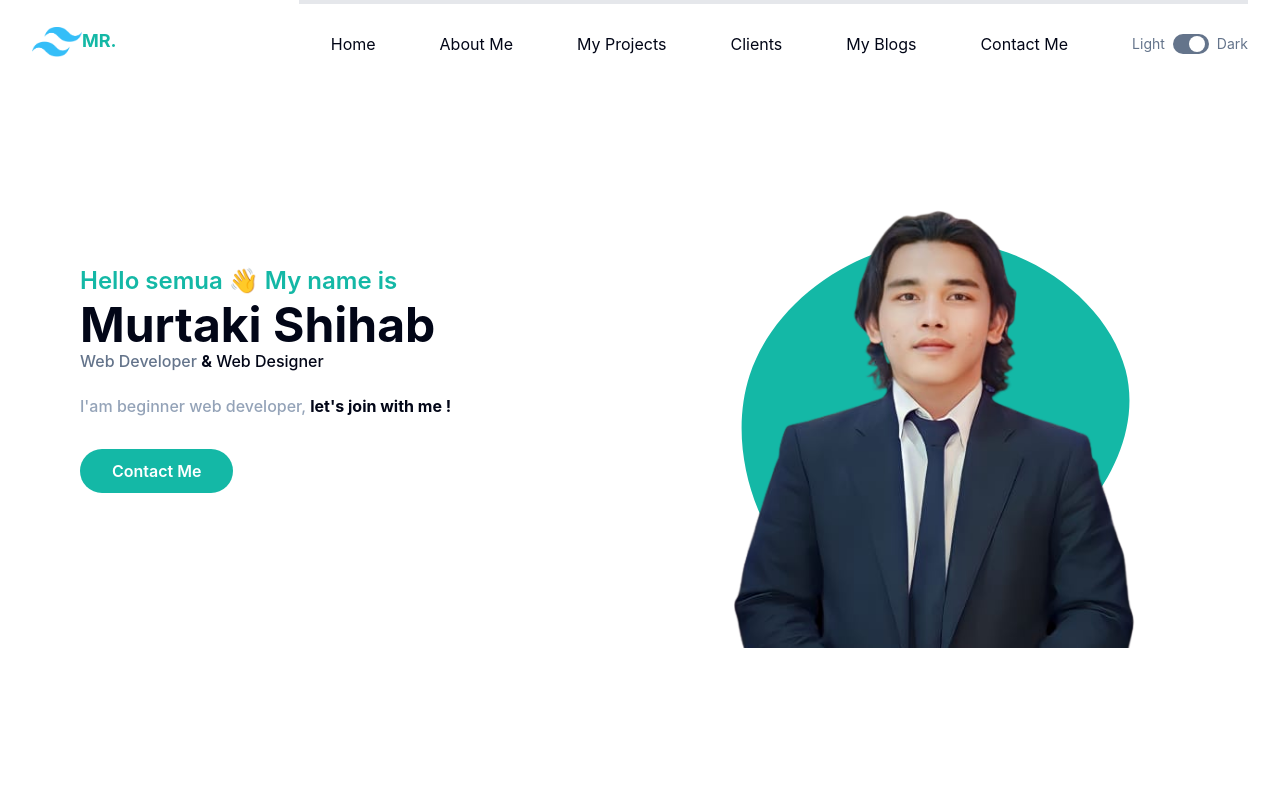
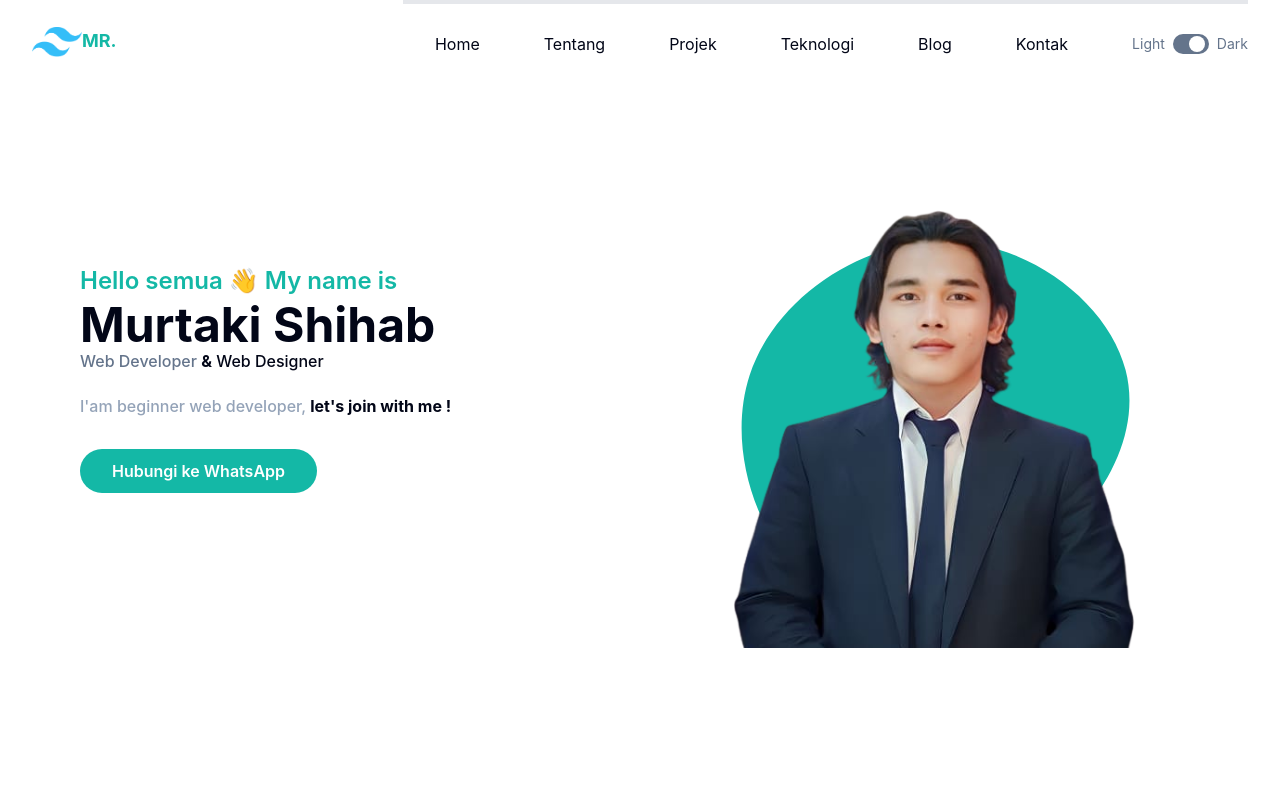
Before and after one commit to laravel67/porfoilio, a website: page index.html in a window 1280 px wide. Shown: the top 789 px of the page. Drawn offline with Linux system fonts and the light colour scheme.

Commit message:
Ubah link Wa

```diff
--- a/index.html
+++ b/index.html
@@ -4,7 +4,7 @@
     <meta charset="UTF-8">
     <meta name="viewport" content="width=device-width, initial-scale=1.0">
     <link rel="stylesheet" href="dist/output.css">
-    <title>My Portpolio</title>
+    <title>Jasaku</title>
     <script>
         if (localStorage.theme === 'dark' || (!('theme' in localStorage) && window.matchMedia('(prefers-color-scheme: dark)').matches)) {
                 document.documentElement.classList.add('dark')
@@ -36,19 +36,19 @@
                                 <a class="text-base text-dark py-2 mx-8 flex group-hover:text-primary dark:text-white" href="#home">Home</a>
                             </li>
                             <li class="group">
-                                <a class="text-base text-dark py-2 mx-8 flex group-hover:text-primary dark:text-white" href="#about">About Me</a>
+                                <a class="text-base text-dark py-2 mx-8 flex group-hover:text-primary dark:text-white" href="#about">Tentang</a>
                             </li>
                             <li class="group">
-                                <a class="text-base text-dark py-2 mx-8 flex group-hover:text-primary dark:text-white" href="#project">My Projects</a>
+                                <a class="text-base text-dark py-2 mx-8 flex group-hover:text-primary dark:text-white" href="#project">Projek</a>
                             </li>
                             <li class="group">
-                                <a class="text-base text-dark py-2 mx-8 flex group-hover:text-primary dark:text-white" href="#client">Clients</a>
+                                <a class="text-base text-dark py-2 mx-8 flex group-hover:text-primary dark:text-white" href="#client">Teknologi</a>
                             </li>
                             <li class="group">
-                                <a class="text-base text-dark py-2 mx-8 flex group-hover:text-primary dark:text-white" href="#blog">My Blogs</a>
+                                <a class="text-base text-dark py-2 mx-8 flex group-hover:text-primary dark:text-white" href="#blog">Blog</a>
                             </li>
                             <li class="group">
-                                <a class="text-base text-dark py-2 mx-8 flex group-hover:text-primary dark:text-white" href="#contact">Contact Me</a>
+                                <a class="text-base text-dark py-2 mx-8 flex group-hover:text-primary dark:text-white" href="#contact">Kontak</a>
                             </li>
                             <li class=" mt-3 lg:mt-0 flex items-center pl-8">
                                 <div class="flex">
@@ -80,7 +80,7 @@
                     <h1 class="text-base font-semibold text-primary md:text-xl lg:text-2xl">Hello semua <span>👋</span>  My name is <span class="block font-bold text-dark text-3xl mt-1 lg:text-5xl dark:text-white ">Murtaki Shihab</span></h1>
                     <h2 class="font-medium text-secondary mb-5">Web Developer <strong class="text-dark font-bold dark:text-white">&</strong> <span class="text-dark dark:text-white">Web Designer</span></h2>
                     <p class="mb-10 font-medium text-slate-400 leading-relaxed">I'am beginner web developer, <span class="text-dark font-bold dark:text-white">let's join with me !</span> </p>
-                    <a href="#" class="text-base font-semibold text-white py-3 px-8 bg-primary rounded-full hover:shadow-lg hover:opacity-80 duration-300 ease-in-out sm:mb-20">Contact Me</a>
+                    <a href="https://wa.link/o48nt9" class="text-base font-semibold text-white py-3 px-8 bg-primary rounded-full hover:shadow-lg hover:opacity-80 duration-300 ease-in-out sm:mb-20">Hubungi ke WhatsApp</a>
                 </div>
                 <!-- kiri end -->
                 <!-- kanan start -->
```
